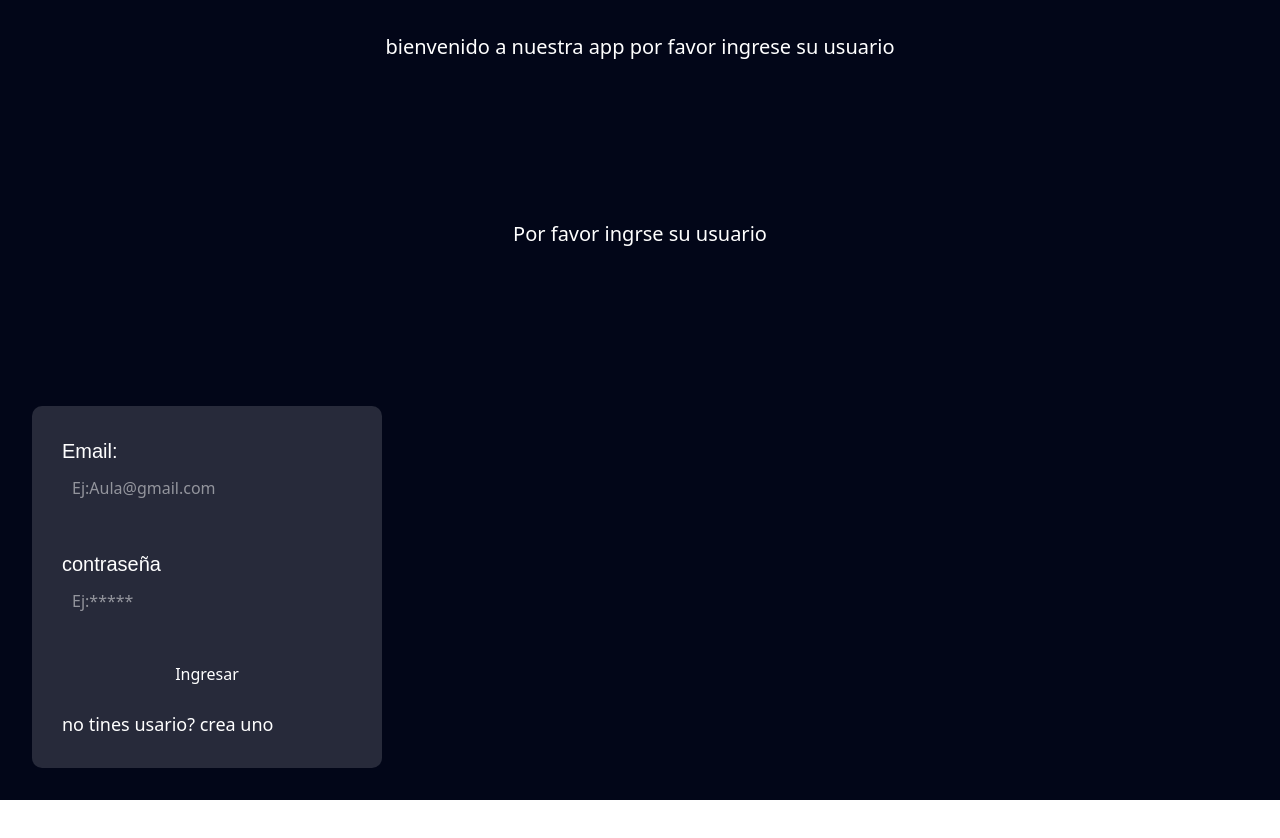
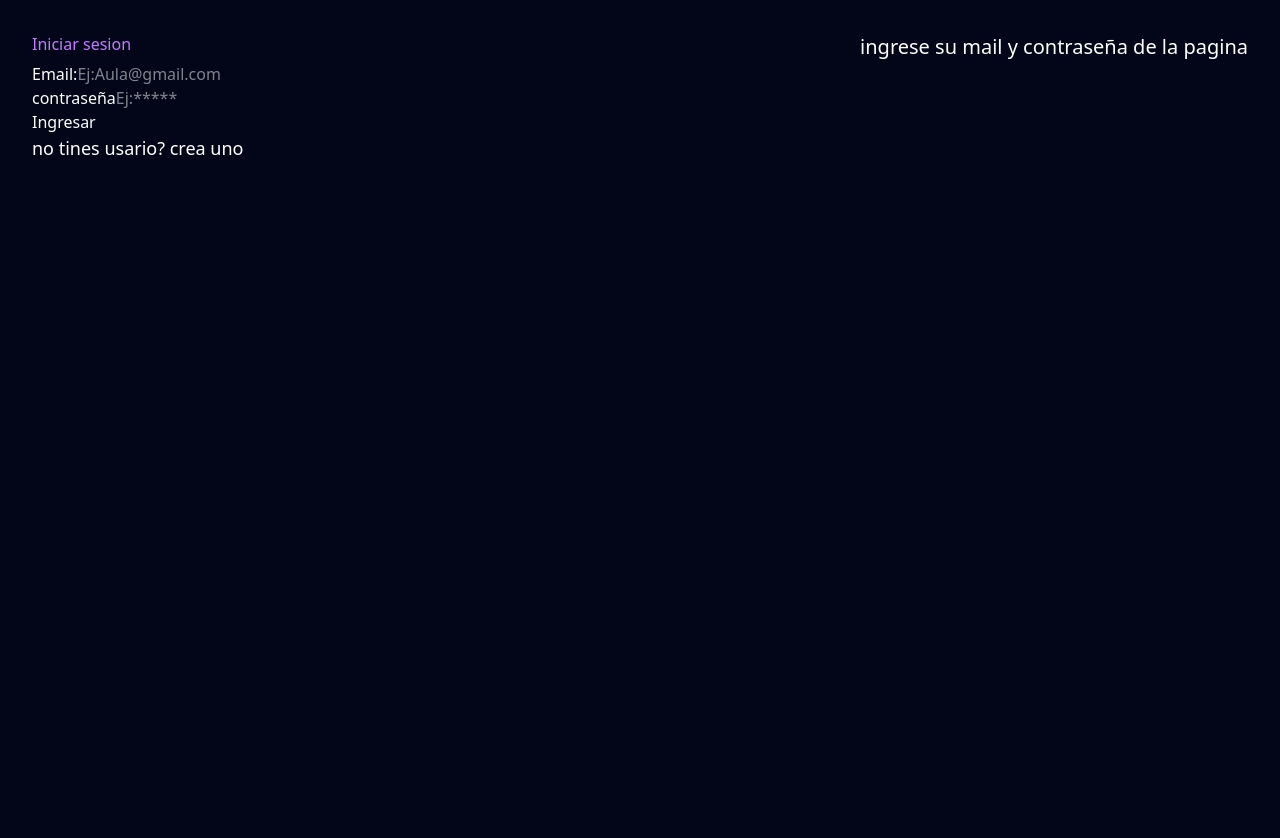
Before and after one commit to MaiaBiribin/tp-campus-universitario, a Next.js app in the folder frontend/: page /login in a window 1280 px wide. Shown: the top 838 px of the page. Before the commit the page ends 800 px from the top, so only its background shows below. Built offline with nearby package versions, Linux system fonts and the light colour scheme.

Commit message:
arregle unas cosa del registro

```diff
--- a/frontend/app/lib/entidades.ts
+++ b/frontend/app/lib/entidades.ts
@@ -1,5 +1,30 @@
-export default interface estudiantes{
+export default interface usario{
     email:string
-    contraseña:number
+    contraseña:string
+    rol:number
+    eventos:evento
+    habilitado:boolean
+}
 
+export default interface evento{
+    idAula:number
+    tipo:string
 }
+
+export default interface aula{
+   id:number
+   nombre:string
+   capacidad:number
+   piso:string
+}
+
+
+export default interface Rol{
+    id:number
+    nombre:string
+}
+
+export default interface materia{
+   nombre:string
+   tipo:string
+}
--- a/frontend/app/lib/services.ts
+++ b/frontend/app/lib/services.ts
@@ -0,0 +1,3 @@
+export default function a(){
+
+}
--- a/frontend/app/login/page.tsx
+++ b/frontend/app/login/page.tsx
@@ -1,51 +1,56 @@
+"use client";
 
 import Link from "next/link"
-import { SubmitEvent } from "react";
-import { useRouter } from "next/router";
 
+import { useRouter } from "next/navigation";
 
 export default function Home(){
   const router=useRouter()
-  async function handleSumit(evento:SubmitEvent<HTMLFormElement>){
-     evento.preventDefault()
-     const formData =new FormData(evento.currentTarget)
-     const DatosLogin=Object.fromEntries(formData.entries())
+
+  async function handleSubmit(evento: React.FormEvent<HTMLFormElement>){
+    evento.preventDefault()
+    const formData = new FormData(evento.currentTarget)
+    const DatosLogin = Object.fromEntries(formData.entries())
 
     try {
-
-      const response = await fetch("http://localhost:3000/api/login", {
+      const response = await fetch("http://localhost:4000/auth/login", {
         method: "POST",
         headers: {
           "Content-Type": "application/json",
         },
-        body: JSON.stringify(DatosLogin),
+        body: JSON.stringify({
+          mail: DatosLogin.mail,
+          contrasena: DatosLogin.contrasena,
+        }),
       });
 
-
       if (response.ok) {
-        const usuario = await response.json();
-        localStorage.setItem("token", usuario.token)
-
-        alert(`¡Bienvenido! Rol: ${usuario.rol}`);
+        const data = await response.json();
+        localStorage.setItem("token", data.access_token)
 
 
-        if (usuario.rol === "estudiante") {
-          router.push("/estudiante/home");
-        } else if (usuario.rol === "profesor") {
+        const payload = JSON.parse(atob(data.access_token.split('.')[1]));
+
+        alert(`¡Bienvenido ${payload.nombre}!`);
+
+        if (payload.rol === "Admin") {
+          router.push("/administrador/home");
+        } else if (payload.rol === "Profesor") {
           router.push("/profesor/home");
-        } else {
-          router.push("/dashboard/home");
+        } else if (payload.rol === "Alumno") {
+          router.push("/alumno/home");
+        }else{
+          console.error("no existe ese rol.")
         }
 
       } else {
         const errorData = await response.json().catch(() => ({}));
-        alert(errorData.mensaje || "Credenciales incorrectas. Verificá tus datos.");
+        alert(errorData.message || "Credenciales incorrectas.");
       }
     } catch (error) {
       console.error("Error al conectar con el servidor:", error);
       alert("Hubo un problema al conectar con el servidor.");
     }
-
   }
 
 
@@ -53,11 +58,18 @@ export default function Home(){
   return (
     <div className="relative min-h-screen bg-slate-950 text-white overflow-hidden p-8 flex flex-col justify-between font-sans antialiased">
       <main className="relative flex flex-col grow justify-between">
-            <p>bienvenido a nuestra app por favor ingrese su usuario</p>
-            <p>Por favor ingrse su usuario</p>
-       <form id="forum" onSubmit={handleSumit}>
+        <header className="flex justify-between items-start w-full">
+          <div className="flex items-center gap-3">
+          <h1 className="text-purple-400 font-sans font-size 20">Iniciar sesion</h1>
+          </div>
+          <div className="flex items-center gap-3">
+          <p className="">ingrese su mail y contraseña de la pagina</p>
+          </div>
+        </header>
+
+       <form className="relative min-h-screen text-white flex-col justify-between" onSubmit={handleSubmit}>
           <label htmlFor="usuario">Email:</label>
-         <input
+         <input className=""
           type="Email"
           name="email"
           id="Email"
@@ -66,7 +78,7 @@ export default function Home(){
           />
          <br/>
          <label htmlFor="contraseña">contraseña</label>
-         <input
+         <input className=""
           type="password"
           name="contraseña"
           id="contraseña"
@@ -74,7 +86,7 @@ export default function Home(){
           required
           ></input>
           <br />
-         <button type="submit">Ingresar</button>
+         <button className="" type="submit">Ingresar</button>
 
          <br/>
 
--- a/frontend/app/registro/page.tsx
+++ b/frontend/app/registro/page.tsx
@@ -1,19 +1,20 @@
-import { useRouter } from "next/router";
-import { SubmitEvent } from "react";
+"use client";
+import { useRouter } from "next/navigation";
+
 
 
 
 export default function Registrarse(){
   const ruta=useRouter();
 
-  async function MandarDatos(event:SubmitEvent<HTMLFormElement>){
+  async function MandarDatos(event:React.FormEvent<HTMLFormElement>){
     event.preventDefault();
 
     const formData = new FormData(event.currentTarget); //
     const datosUsuario = Object.fromEntries(formData.entries());
 
     try {
-      const response = await fetch("http://localhost/auth/register", {
+      const response = await fetch("http://localhost:4000/auth/register", {
         method: "POST",
         headers: {
           "Content-Type": "application/json",
@@ -22,15 +23,8 @@ export default function Registrarse(){
       });
 
       if (response.ok) {
-        alert("su usario fue creado corectamente,el administrador tiene que confirmar al usario.")
-         const respuestaAdmin=await fetch("")
-
-         if(respuestaAdmin){
-          ruta.push("/estudiante") ;
-         }else{
-          console.error("no se admitio el usario.")
-         }
-
+        alert("solicitud creada,espera a que el administrador acepta la solicitud.")
+         ruta.push("/login")
       } else {
         alert("Hubo un error en el registro.");
 
--- a/frontend/app/ui/dashboard/sidenav.tsx
+++ b/frontend/app/ui/dashboard/sidenav.tsx
@@ -1 +1,5 @@
-export default function SideBar(){}
+export default function SideBar(){
+
+
+
+}
```
Also changed, not shown: frontend/app/PaginaPrincipal/estudiante/eventos/page.tsx (renamed from frontend/app/PaginaPrincipal/estudiante/cursos/page.tsx), frontend/app/PaginaPrincipal/profesor/eventos/page.tsx (added).
